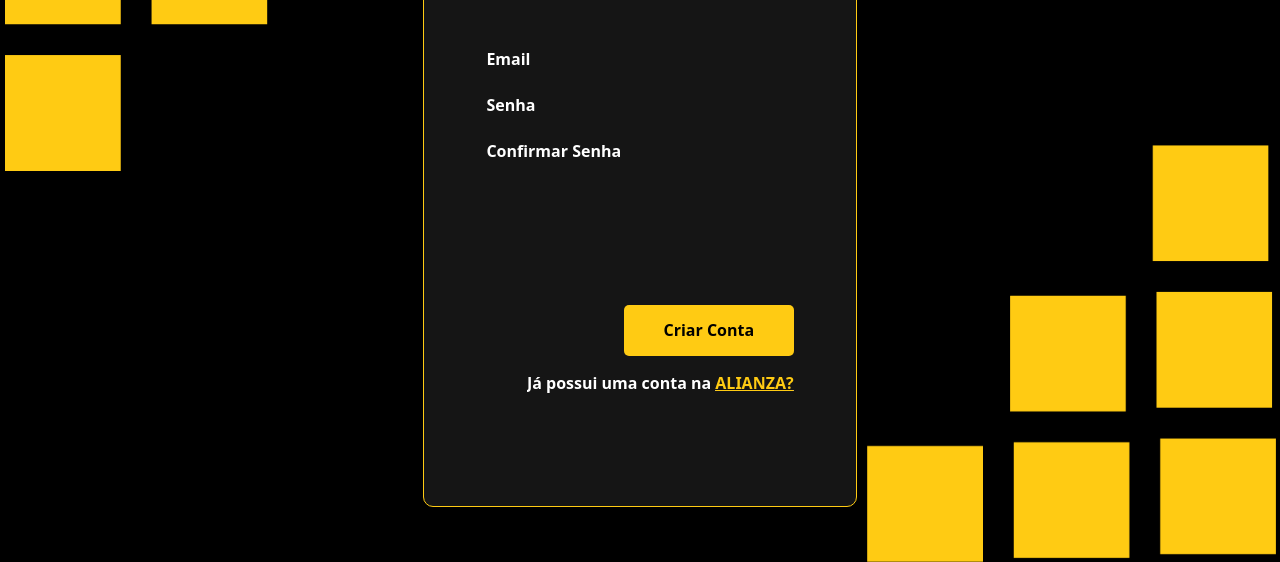
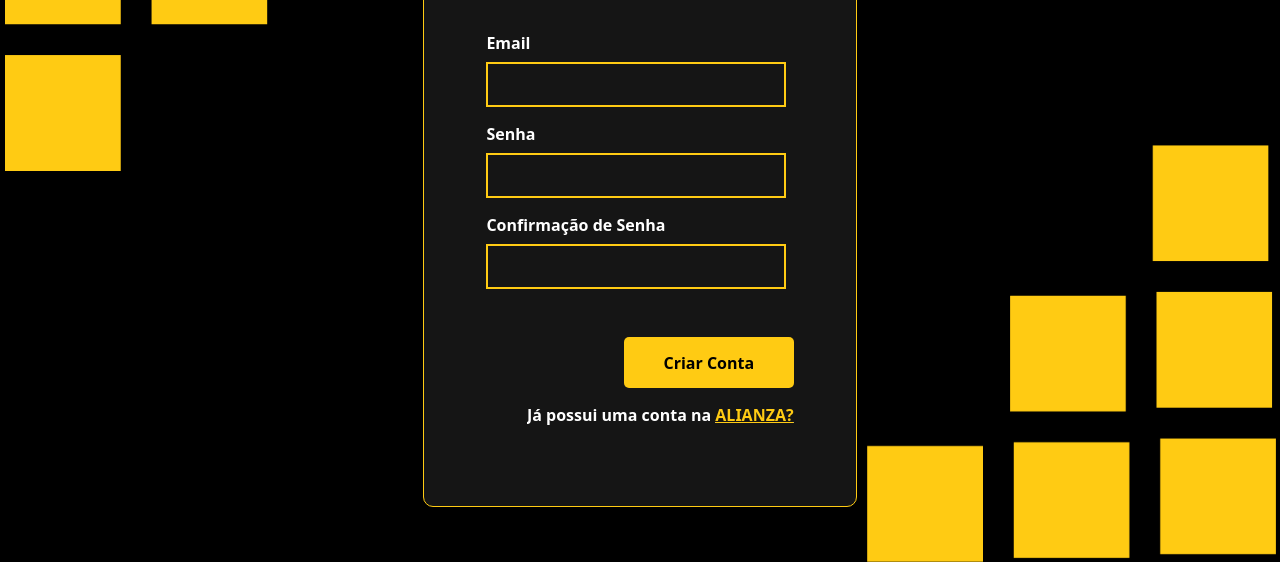
Before and after one commit to Alianza-G6/front-alianza, a website: page public/cadastro.html in a window 1280 px wide. Shown: the part 238-800 px from the top of the page. Drawn offline with Linux system fonts and the light colour scheme.

Commit message:
239 esteve aqui

```diff
--- a/public/cadastro.html
+++ b/public/cadastro.html
@@ -1,14 +1,12 @@
 <!DOCTYPE html>
 <html lang="pt-br">
-
   <head>
     <meta charset="UTF-8" />
     <meta http-equiv="X-UA-Compatible" content="IE=edge" />
     <meta name="viewport" content="width=device-width, initial-scale=1.0" />
 
     <title>Alinza | Cadastro</title>
-  <link rel="icon" href="./assets/icon/icon.png">
-
+    <link rel="icon" href="./assets/icon/icon.png" />
 
     <script src="./js/sessao.js"></script>
 
@@ -18,51 +16,48 @@
   </head>
 
   <body>
-
-
     <!-- <img class="solta" src="../public/assets/imgs/login/fundo.png" alt=""> -->
 
     <div class="fundo">
-
-    <img src="" alt="" class="quadrado">
+      <img src="" alt="" class="quadrado" />
 
       <div class="container">
-      <h1>Criar conta na<br>ALIANZA</h1>
-
-
+        <h1>Criar conta na<br />ALIANZA</h1>
 
         <div class="align">
           <div class="credenciais">
             <p>Email</p>
-          <input type="email" class="input">
+            <input type="text" class="input"/>
           </div>
+
           <div class="credenciais">
             <p>Senha</p>
-          <input type="password" class="input">
+            <input type="text" class="input"/>
           </div>
+
           <div class="credenciais">
-          <p>Confirmar Senha</p>
-          <input type="password" class="input">
+            <p>Confirmação de Senha</p>
+            <input type="text" class="input"/>
           </div>
+
+
         </div>
 
         <div class="align start">
           <div class="botao">
             <p>Criar Conta</p>
           </div>
-        <b>Já possui uma conta na <a href="login.html"><span class="alianza">ALIANZA?</span></a></b>
+          <b
+            >Já possui uma conta na
+            <a href="login.html"><span class="alianza">ALIANZA?</span></a></b
+          >
         </div>
-
       </div>
-
     </div>
-
   </body>
-
 </html>
 
 <script>
-
   // // Array para armazenar empresas cadastradas para validação de código de ativação
   // let listaEmpresasCadastradas = [];
 
--- a/public/css/cadastro.css
+++ b/public/css/cadastro.css
@@ -8,7 +8,7 @@
   color: white;
 }
 
-  .solta{
+.solta {
   position: absolute;
   top: 2.5%;
   left: 10%;
@@ -39,20 +39,19 @@
   flex-direction: column;
   width: 30%;
   height: 80vh;
-    border: 1px solid #FFCB13;
+  border: 1px solid #ffcb13;
   background-color: #151515;
   border-radius: 10px;
   padding: 1.5rem;
   gap: 3rem;
 }
 
-
 .align {
   display: flex;
   align-items: center;
   justify-content: center;
   flex-direction: column;
-    height: 30%;
+  height: auto;
   width: 100%;
   gap: 1rem;
 }
@@ -63,15 +62,19 @@
 
 .credenciais {
   width: 80%;
-    height: 30px;
+  gap: 3rem;
 }
 
 .input {
-    width: calc(100% - 5px);
-    height: 30px;
-    border: 2px solid #252525;
+  width: calc(100% - 28px);
+  height: 25px;
+  border: 2px solid #ffcb13;
   margin-top: 8px;
   background-color: #151515;
+  padding: 8px;
+}
+.input:focus {
+  outline: none;
 }
 
 .align.start {
@@ -92,9 +95,8 @@
   border-radius: 5px;
 }
 
-  .botao p{
+.botao p {
   color: black;
-
 }
 
 .alianza {
@@ -103,21 +105,20 @@
   text-decoration-color: #ffcb13;
 }
 
-  @media (max-width: 450px) {
+@media (max-width: 600px) {
   .container {
     width: 80%;
     height: 60%;
     top: 50%;
     left: 50%;
-      transform: translate(-50%,-50%);
+    transform: translate(-50%, -50%);
   }
-    html{
+  html {
     overflow: hidden !important;
   }
-    .solta{
+  .solta {
     left: -25%;
     width: 230vw;
     height: 100vh;
   }
-
 }
--- a/public/css/login.css
+++ b/public/css/login.css
@@ -94,7 +94,7 @@
   text-decoration-color: #ffcb13;
 }
 
-@media (max-width: 450px) {
+@media (max-width: 600px) {
   .container {
     width: 80%;
     height: 60%;
```
Lines whose indentation alone changed are shown as unchanged.
